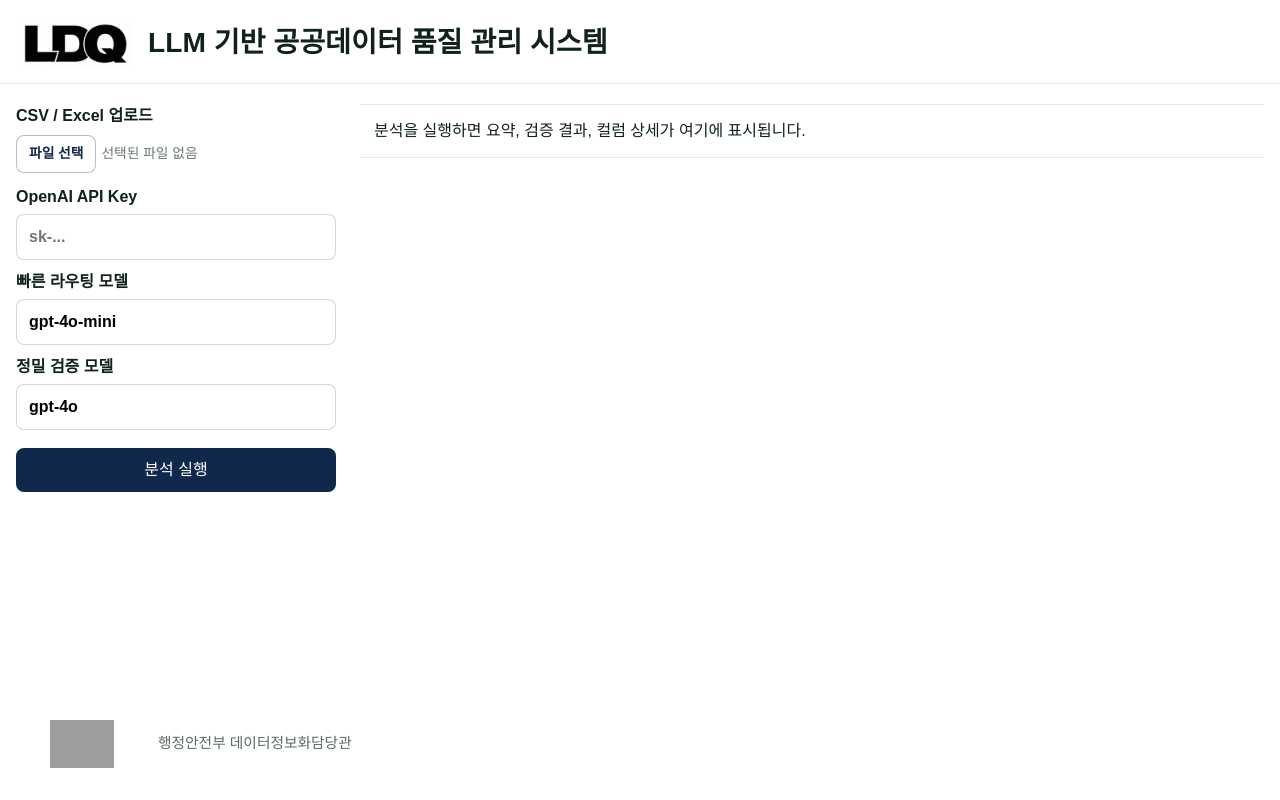
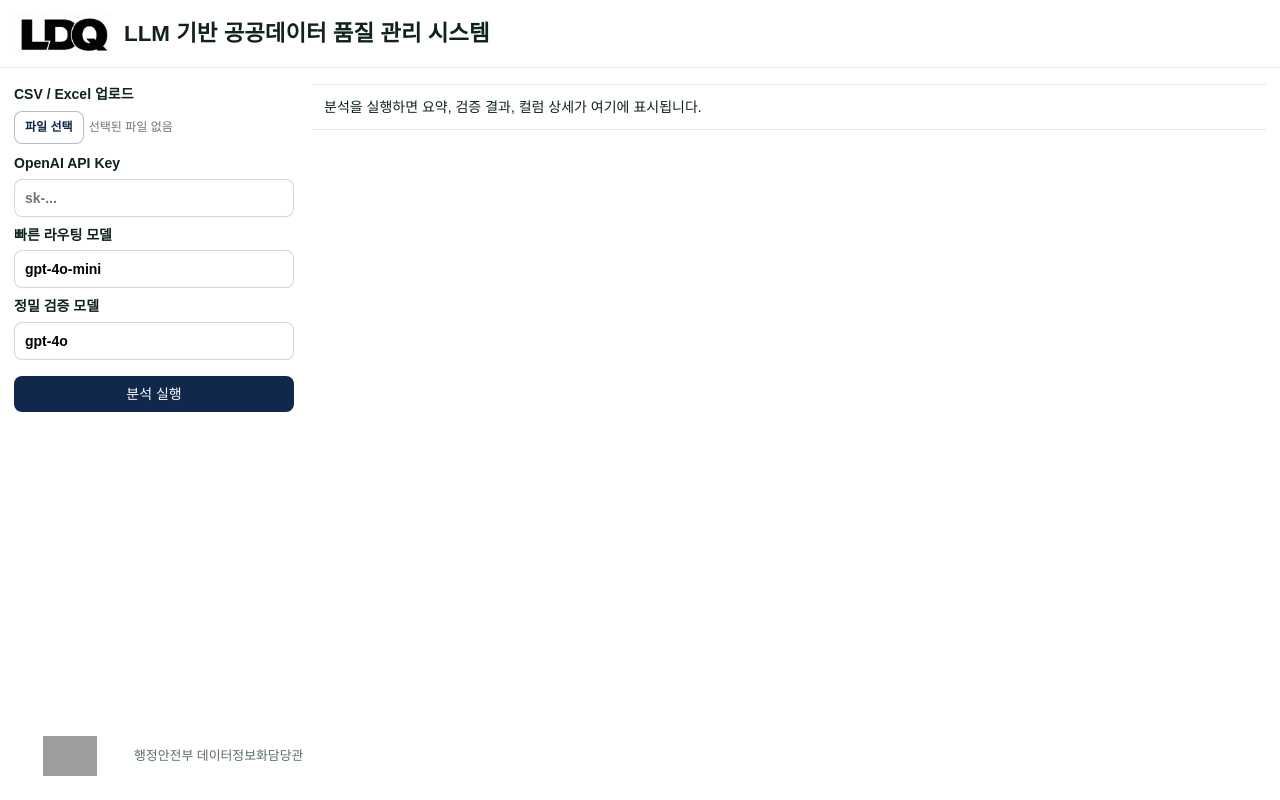
Before and after one commit to MOIS-2026-Intern/public-data-quality, a React (Vite) app in the folder frontend/: page / in a window 1280 px wide. Built offline with nearby package versions, Linux system fonts and the light colour scheme; grey boxes are pictures that could not be loaded; a web font is replaced by a local one.

Commit message:
fix: 화면 배율 조정

```diff
--- a/frontend/src/styles.css
+++ b/frontend/src/styles.css
@@ -1,8 +1,9 @@
 :root {
   font-family: "Pretendard Variable", Pretendard, "Noto Sans KR", "Apple SD Gothic Neo", sans-serif;
+  font-size: 14px;
   color: #10221b;
   background: #ffffff;
-  line-height: 1.5;
+  line-height: 1.45;
   font-weight: 400;
 }
 
@@ -30,7 +31,7 @@ input {
   max-width: 1680px;
   margin: 0 auto;
   min-height: 100vh;
-  padding: 20px 16px 32px;
+  padding: 14px 14px 24px;
   display: flex;
   flex-direction: column;
 }
@@ -40,15 +41,15 @@ input {
   align-items: center;
   justify-content: flex-start;
   flex-direction: row;
-  gap: 10px;
+  gap: 8px;
   margin-top: auto;
-  padding: 12px 0 0;
+  padding: 10px 0 0;
   color: #5a6b65;
 }
 
 .footer-logo {
-  width: 132px;
-  height: 48px;
+  width: 112px;
+  height: 40px;
   display: block;
   object-fit: contain;
 }
@@ -63,8 +64,8 @@ input {
   position: sticky;
   top: 0;
   z-index: 30;
-  margin: -20px -16px 20px;
-  padding: 14px 16px 8px;
+  margin: -14px -14px 16px;
+  padding: 10px 14px 6px;
   border-bottom: 1px solid rgba(16, 34, 27, 0.1);
   background: rgba(255, 255, 255, 0.94);
   backdrop-filter: blur(12px);
@@ -77,19 +78,19 @@ input {
 }
 
 .hero-copy {
-  padding: 4px 0 6px;
+  padding: 3px 0 5px;
 }
 
 .hero-brand {
   display: flex;
   align-items: center;
-  gap: 16px;
+  gap: 12px;
   min-width: 0;
 }
 
 .hero-logo {
-  width: 116px;
-  height: 51px;
+  width: 98px;
+  height: 43px;
   flex: 0 0 auto;
   display: block;
   object-fit: contain;
@@ -97,7 +98,7 @@ input {
 
 .hero-copy h1 {
   margin: 0;
-  font-size: clamp(1.35rem, 2.2vw, 2rem);
+  font-size: clamp(1.2rem, 1.8vw, 1.6rem);
   line-height: 1.1;
 }
 
@@ -112,7 +113,7 @@ input {
 .primary-button {
   border: none;
   border-radius: 8px;
-  padding: 10px 14px;
+  padding: 8px 12px;
   cursor: pointer;
   transition: transform 180ms ease, opacity 180ms ease;
 }
@@ -151,8 +152,8 @@ input {
 
 .content-grid {
   display: grid;
-  grid-template-columns: 320px minmax(0, 1fr);
-  gap: 24px;
+  grid-template-columns: 280px minmax(0, 1fr);
+  gap: 18px;
   flex: 1;
 }
 
@@ -163,7 +164,7 @@ input {
 
 .control-panel form {
   display: grid;
-  gap: 10px;
+  gap: 8px;
 }
 
 .control-panel label {
@@ -181,7 +182,7 @@ input {
   width: 100%;
   border: 1px solid rgba(16, 34, 27, 0.18);
   border-radius: 8px;
-  padding: 10px 12px;
+  padding: 8px 10px;
   background: rgba(255, 255, 255, 0.9);
 }
 
@@ -198,9 +199,9 @@ input {
   position: relative;
   display: grid;
   grid-template-columns: auto minmax(0, 1fr);
-  gap: 10px;
+  gap: 8px;
   align-items: center;
-  min-height: 42px;
+  min-height: 36px;
   cursor: pointer;
 }
 
@@ -227,7 +228,7 @@ input {
 }
 
 .file-picker-action {
-  padding: 8px 12px;
+  padding: 7px 10px;
   border: 1px solid rgba(17, 40, 77, 0.3);
   border-radius: 8px;
   background: #ffffff;
@@ -251,11 +252,11 @@ input {
 .summary-grid {
   display: grid;
   grid-template-columns: repeat(4, minmax(0, 1fr));
-  gap: 10px 16px;
+  gap: 8px 12px;
 }
 
 .summary-card {
-  padding: 0 0 10px;
+  padding: 0 0 8px;
   border-bottom: 1px solid rgba(16, 34, 27, 0.1);
 }
 
@@ -275,7 +276,7 @@ input {
   display: inline-flex;
   align-items: center;
   border-radius: 999px;
-  padding: 5px 10px;
+  padding: 4px 8px;
   font-size: 0.8rem;
   font-weight: 700;
   white-space: nowrap;
@@ -292,12 +293,12 @@ input {
 }
 
 .result-section {
-  margin-top: 18px;
+  margin-top: 14px;
 }
 
 .result-section h2 {
-  margin: 0 0 10px;
-  font-size: 1.15rem;
+  margin: 0 0 8px;
+  font-size: 1.05rem;
 }
 
 .table-wrap {
@@ -313,7 +314,7 @@ input {
 .preview-layout {
   display: grid;
   grid-template-columns: minmax(0, 3fr) minmax(280px, 0.72fr);
-  gap: 12px;
+  gap: 10px;
 }
 
 .preview-table-wrap,
@@ -323,7 +324,7 @@ input {
 
 .preview-table-wrap {
   overflow: auto;
-  max-height: 640px;
+  max-height: 580px;
 }
 
 .preview-table {
@@ -333,7 +334,7 @@ input {
 
 .preview-table th,
 .preview-table td {
-  padding: 8px 10px;
+  padding: 6px 8px;
   text-align: left;
   border-bottom: 1px solid rgba(16, 34, 27, 0.08);
   white-space: nowrap;
@@ -361,8 +362,8 @@ input {
 
 .preview-column-header {
   display: grid;
-  gap: 4px;
-  min-width: 138px;
+  gap: 3px;
+  min-width: 124px;
 }
 
 .preview-column-name {
@@ -373,8 +374,8 @@ input {
 .standard-mapping-badge {
   display: inline-flex;
   align-items: center;
-  gap: 5px;
-  max-width: 170px;
+  gap: 4px;
+  max-width: 150px;
   color: #52625d;
   font-size: 0.74rem;
   line-height: 1.2;
@@ -427,7 +428,7 @@ input {
   z-index: 20;
   display: none;
   width: min(360px, 70vw);
-  padding: 10px 12px;
+  padding: 8px 10px;
   border: 1px solid rgba(127, 29, 29, 0.18);
   border-radius: 8px;
   background: #ffffff;
@@ -479,11 +480,11 @@ input {
 }
 
 .hover-panel {
-  padding: 14px;
+  padding: 12px;
   border: 1px solid rgba(16, 34, 27, 0.12);
   border-radius: 8px;
   background: #ffffff;
-  max-height: 640px;
+  max-height: 580px;
   overflow: auto;
 }
 
@@ -497,13 +498,13 @@ input {
 }
 
 .hover-detail-list {
-  margin-top: 10px;
+  margin-top: 8px;
   display: grid;
-  gap: 10px;
+  gap: 8px;
 }
 
 .hover-detail-item {
-  padding: 0 0 10px;
+  padding: 0 0 8px;
   border-bottom: 1px solid rgba(16, 34, 27, 0.08);
 }
 
@@ -524,14 +525,14 @@ input {
 
 .column-donut-panel {
   display: grid;
-  gap: 10px;
+  gap: 8px;
   margin-top: 6px;
 }
 
 .column-donut-chart {
   display: grid;
   place-items: center;
-  width: 128px;
+  width: 112px;
   aspect-ratio: 1;
   border-radius: 50%;
 }
@@ -539,7 +540,7 @@ input {
 .column-donut-center {
   display: grid;
   place-items: center;
-  width: 72px;
+  width: 64px;
   aspect-ratio: 1;
   border-radius: 50%;
   background: #ffffff;
@@ -589,7 +590,7 @@ table {
 
 th,
 td {
-  padding: 9px 10px;
+  padding: 7px 8px;
   text-align: left;
   border-bottom: 1px solid rgba(16, 34, 27, 0.08);
 }
@@ -604,7 +605,7 @@ td {
 
 .empty-state,
 .error-box {
-  padding: 14px;
+  padding: 12px;
 }
 
 .empty-state {
```
